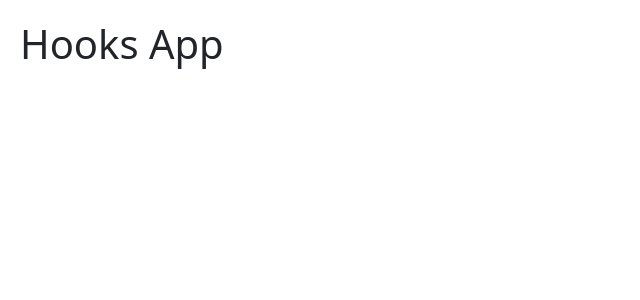
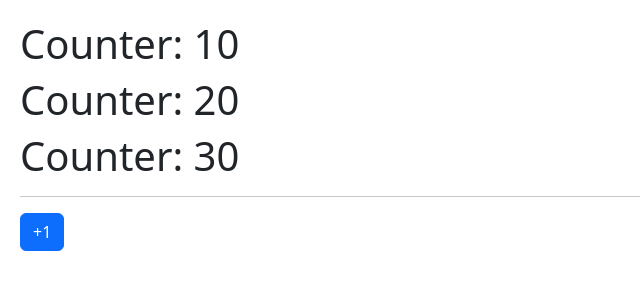
Before and after one commit to daviddiazh/Hooks-App-reactjs, a React (Vite) app: page / in a window 1280 px wide. Shown: the top 300 px of the page, without its empty margins (0-640 px from the left). Built offline with nearby package versions, Linux system fonts and the light colour scheme.

Commit message:
useState

```diff
--- /dev/null
+++ b/src/01-useState/CounterApp.jsx
@@ -0,0 +1,28 @@
+import React, { useState } from 'react'
+
+export const CounterApp = () => {
+
+    const [{counter1, counter2, counter3}, setCounter] = useState({
+        counter1: 10,
+        counter2: 20,
+        counter3: 30,
+    });
+
+    return (
+        <>
+            <h1>Counter: {counter1}</h1>
+            <h1>Counter: {counter2}</h1>
+            <h1>Counter: {counter3}</h1>
+            <hr />
+
+            <button
+                className='btn btn-primary'
+                onClick={() => setCounter({
+                    counter1: counter1 + 1,
+                    counter2,
+                    counter3
+                })}
+            >+1</button>
+        </>
+    )
+}
--- a/src/HooksApp.jsx
+++ b/src/HooksApp.jsx
@@ -1,7 +1,8 @@
 import React from 'react'
+import { CounterApp } from './01-useState/CounterApp'
 
 export const HooksApp = () => {
     return (
-        <h1>Hooks App</h1>
+        <CounterApp />
     )
 }
```
